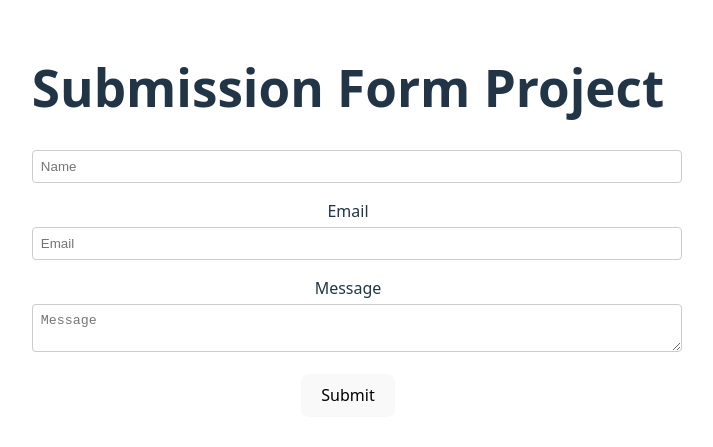
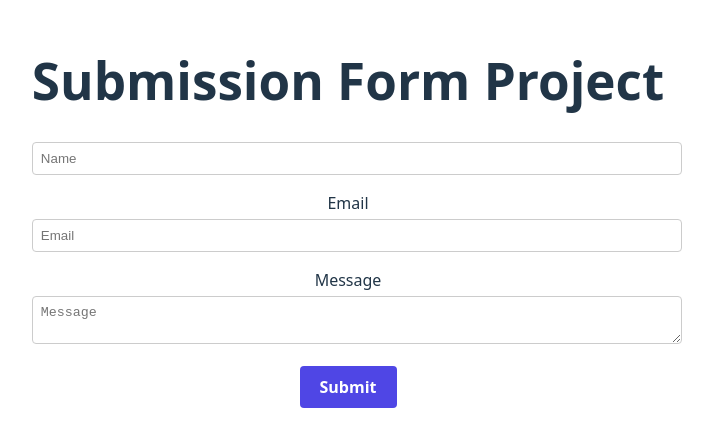
Before and after one commit to nikkibrooks2389/submission-form-project, a React (Vite) app: page / in a window 1280 px wide. Shown: the part 179-626 px from the top of the page, without its empty margins (292-1005 px from the left). Built offline with nearby package versions, Linux system fonts and the light colour scheme.

Commit message:
feat: add loading state and accessible success feedback to form submission

```diff
--- /dev/null
+++ b/src/components/Button/Button.css
@@ -0,0 +1,52 @@
+.button {
+    padding: 10px 20px;
+    font-weight: 600;
+    border: none;
+    border-radius: 4px;
+    cursor: pointer;
+    transition: background-color 0.2s ease;
+  }
+
+  .button.primary {
+    background-color: #4f46e5;
+    color: white;
+  }
+
+  .button.primary:hover:not(:disabled) {
+    background-color: #4338ca;
+  }
+
+  .button.secondary {
+    background-color: #e5e7eb;
+    color: #111827;
+  }
+
+  .button.secondary:hover:not(:disabled) {
+    background-color: #d1d5db;
+  }
+
+  .button.outline {
+    background-color: transparent;
+    color: #4f46e5;
+    border: 2px solid #4f46e5;
+  }
+
+  .button.outline:hover:not(:disabled) {
+    background-color: #eef2ff;
+  }
+
+  .button.danger {
+    background-color: #dc2626;
+    color: white;
+  }
+
+  .button.danger:hover:not(:disabled) {
+    background-color: #b91c1c;
+  }
+
+  .button.disabled,
+  .button:disabled {
+    background-color: #a5b4fc;
+    cursor: not-allowed;
+    opacity: 0.7;
+  }
--- /dev/null
+++ b/src/components/Button/Button.jsx
@@ -0,0 +1,32 @@
+import "./Button.css";
+
+const Button = ({
+  type = "button",
+  onClick,
+  variant = "primary",
+  disabled = false,
+  isLoading = false,
+  className = "",
+  ariaLabel,
+  children,
+  ...rest
+}) => {
+  const combinedClassName = `button ${variant} ${disabled ? "disabled" : ""} ${className}`;
+  const buttonLabel = ariaLabel || (typeof children === "string" ? children : undefined);
+
+  return (
+    <button
+      type={type}
+      onClick={onClick}
+      className={combinedClassName}
+      disabled={disabled || isLoading}
+      aria-label={buttonLabel}
+      aria-busy={isLoading || undefined}
+      {...rest}
+    >
+      {isLoading ? "Loading..." : children}
+    </button>
+  );
+};
+
+export default Button;
--- a/src/components/SubmissionForm.jsx
+++ b/src/components/SubmissionForm.jsx
@@ -1,5 +1,6 @@
 import { useState, useEffect } from "react";
 import InputField from "./InputField/InputField";
+import Button from "./Button/Button";
 
 const SubmissionForm = () => {
   const [formData, setFormData] = useState({
@@ -9,17 +10,36 @@ const SubmissionForm = () => {
   });
 
   const [errors, setErrors] = useState({});
+  const [isLoading, setIsLoading] = useState(false);
+  const [submissionStatus, setSubmissionStatus] = useState("");
 
   const handleFormData = (e) => {
     const { name, value } = e.target;
     setFormData((prev) => ({ ...prev, [name]: value }));
+    setSubmissionStatus("");
   };
 
-  const handleSubmit = (e) => {
+  const handleSubmit = async (e) => {
     e.preventDefault();
+
     const validationErrors = handleValidation();
     setErrors(validationErrors);
-    console.log(formData);
+
+    if (Object.keys(validationErrors).length > 0) {
+      setSubmissionStatus("There were errors in your submission.");
+      return;
+    }
+
+    setIsLoading(true);
+    setSubmissionStatus(""); // Clear previous status
+
+    // Simulate async submission
+    setTimeout(() => {
+      setIsLoading(false);
+      setSubmissionStatus("Form submitted successfully.");
+      // Optional: clear form
+      setFormData({ name: "", email: "", message: "" });
+    }, 1500);
   };
 
   useEffect(() => {
@@ -30,7 +50,7 @@ const SubmissionForm = () => {
     const errors = {};
 
     if (!formData.name.trim()) {
-      errors.name = "name is required";
+      errors.name = "Name is required";
     }
 
     if (!formData.message.trim()) {
@@ -78,7 +98,24 @@ const SubmissionForm = () => {
         placeholder="Message"
         errorMessage={errors.message}
       />
-      <button type="submit">Submit</button>
+
+      <Button
+        type="submit"
+        variant="primary"
+        ariaLabel="Submit form"
+        isLoading={isLoading}
+        disabled={isLoading}
+      >
+        Submit
+      </Button>
+
+      <div
+        role="status"
+        aria-live="polite"
+        style={{ marginTop: "1rem", fontWeight: "bold", color: submissionStatus.includes("error") ? "red" : "green" }}
+      >
+        {submissionStatus}
+      </div>
     </form>
   );
 };
```
Also changed, not shown: src/components/Button.jsx (deleted).
